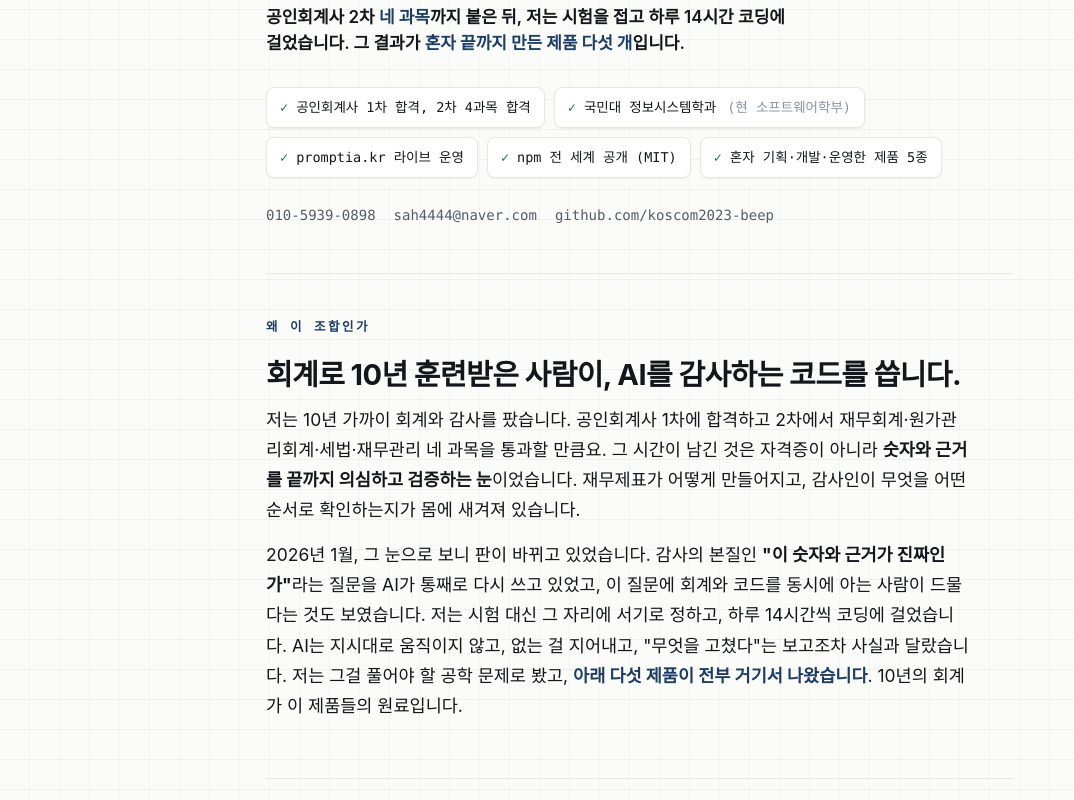
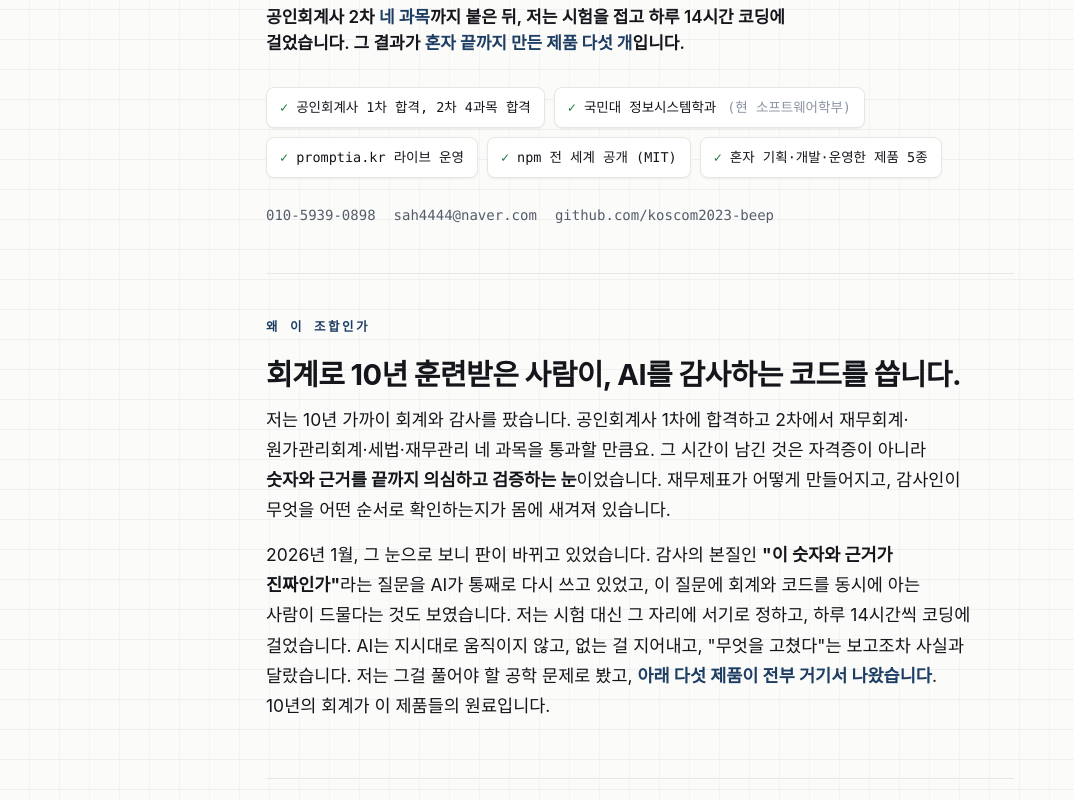
Before and after one commit to koscom2023-beep/hwang-portfolio, a plain HTML site: page index.html in a window 1280 px wide. Shown: the part 350-1150 px from the top of the page, without its empty margins (0-1074 px from the left). Drawn offline with Linux system fonts and the light colour scheme.

Commit message:
keep-all: 한국어 단어 중간 줄바꿈 방지

```diff
--- a/index.html
+++ b/index.html
@@ -27,6 +27,7 @@
 html{-webkit-text-size-adjust:100%;scroll-behavior:smooth}
 body{margin:0;color:var(--ink);font-family:var(--sans);
   font-size:17px;line-height:1.7;-webkit-font-smoothing:antialiased;
+  word-break:keep-all;overflow-wrap:break-word;
   background-color:var(--bg);
   background-image:linear-gradient(var(--rule-h) 1px,transparent 1px),linear-gradient(90deg,var(--rule-v) 1px,transparent 1px);
   background-size:100% 30px,30px 100%;background-position:0 -1px,-1px 0}
```
